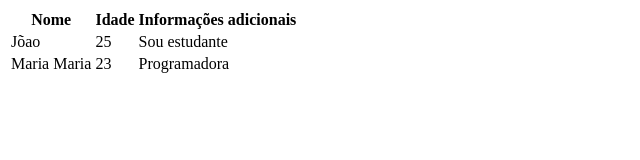
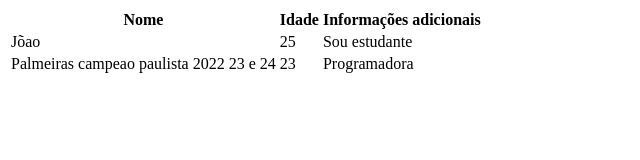
Before and after one commit to RafaSpeak/Primeiro-Projeto, a plain HTML site: page index.html in a window 1280 px wide. Shown: the whole page, without its empty margins (0-640 px from the left). Drawn offline with Linux system fonts and the light colour scheme.

Commit message:
Palmeiras

```diff
--- a/index.html
+++ b/index.html
@@ -35,7 +35,7 @@
         <td>Sou estudante</td>
     </tr>
     <tr>
-        <td>Maria Maria</td>
+        <td>Palmeiras campeao paulista 2022 23 e 24</td>
         <td>23</td>
         <td>Programadora</td>
     </tr>
```
